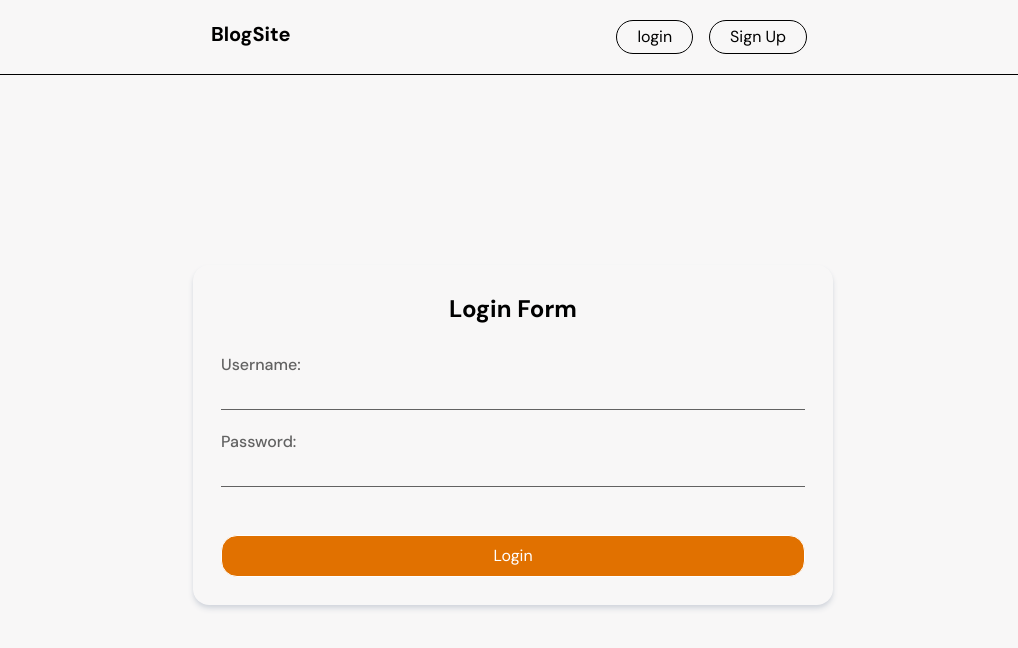
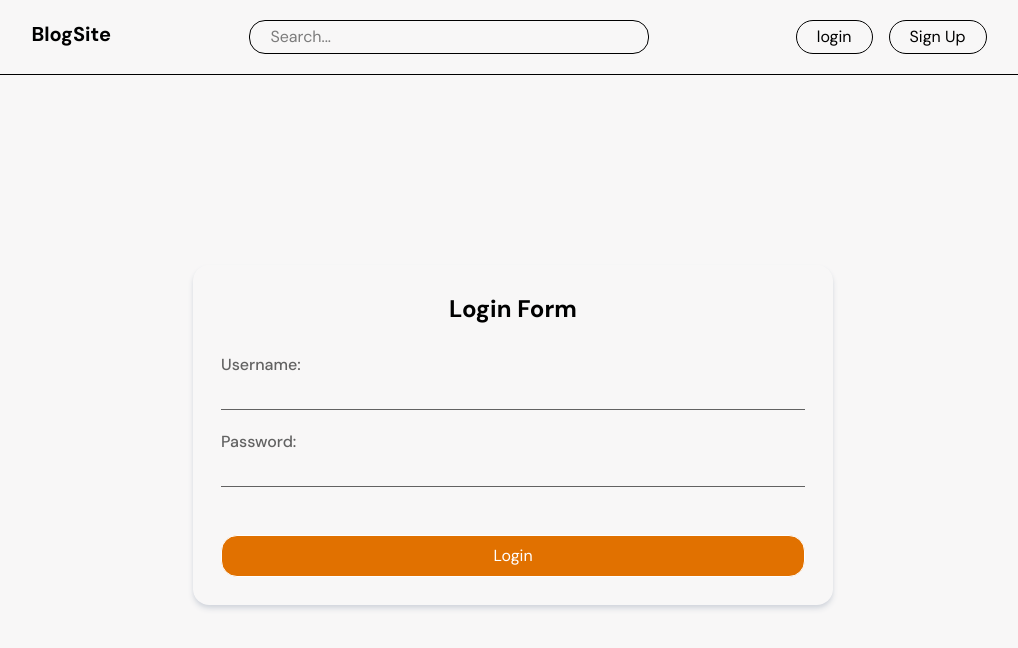
Before and after one commit to swaminaing/blogging-website, a React (Vite) app: page /login in a window 1280 px wide. Shown: the top 648 px of the page, without its empty margins (127-1145 px from the left). Built offline with nearby package versions, Linux system fonts and the light colour scheme; data requests are answered from the project's data file.

Commit message:
build a basic search bar

```diff
--- a/src/components/Navigation Bar/Navbar.jsx
+++ b/src/components/Navigation Bar/Navbar.jsx
@@ -1,4 +1,5 @@
 import React, { useState } from "react";
+import SearchBar from "../Search/SearchBar";
 
 // static tailwind css is left outside to prevent re-creation on every re-render
 const styles = {
@@ -17,6 +18,9 @@ function Navbar() {
         <h2 className={styles.logo}>BlogSite</h2>
       </div>
       <div>
+        <SearchBar />
+      </div>
+      <div>
         <button className={styles.button}>
           {loginedUser ? "logout" : "login"}
         </button>
--- /dev/null
+++ b/src/components/Search/SearchBar.jsx
@@ -0,0 +1,16 @@
+import React, { useState } from "react";
+
+function SearchBar() {
+  const [tag, setTag] = useState("");
+
+  return (
+    <input
+      type="text"
+      className="w-[400px] border-1 rounded-2xl focus:outline-0 py-1 px-5"
+      onChange={(e) => setTag(e.target.value)}
+      placeholder="Search..."
+    />
+  );
+}
+
+export default SearchBar;
```
